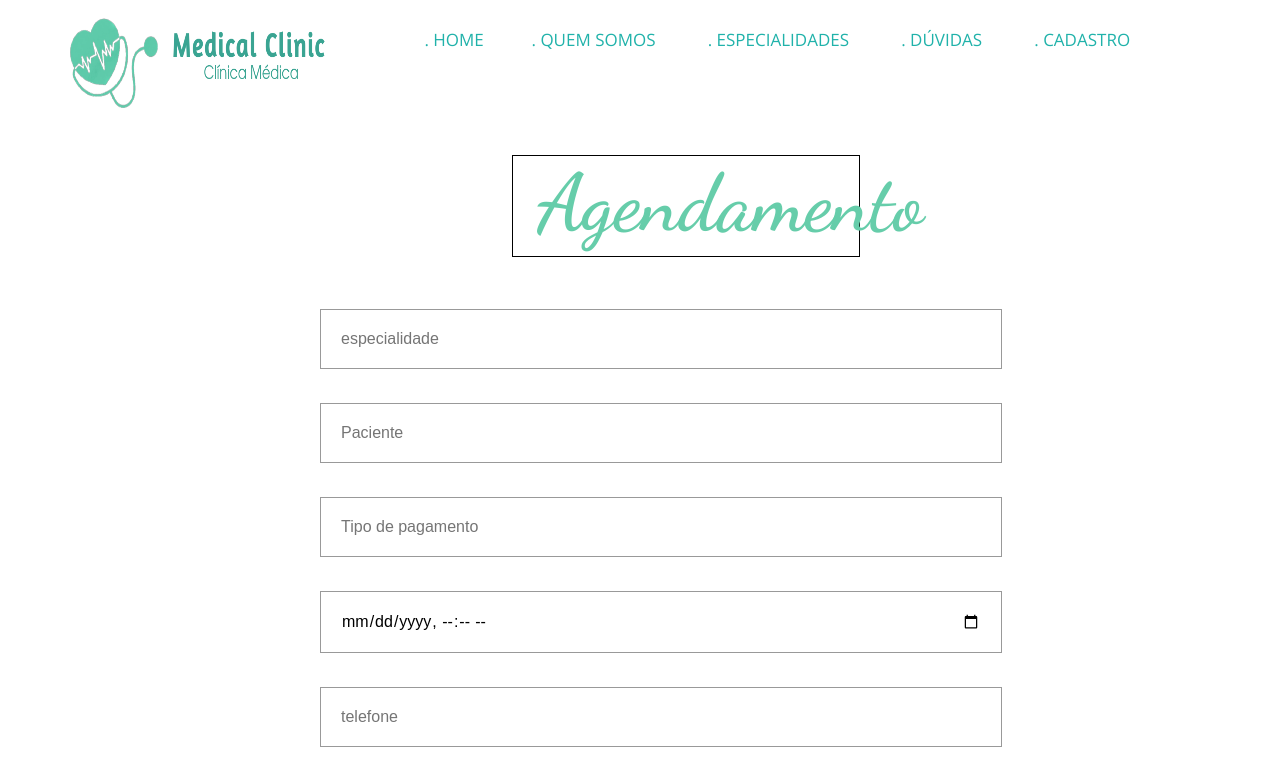
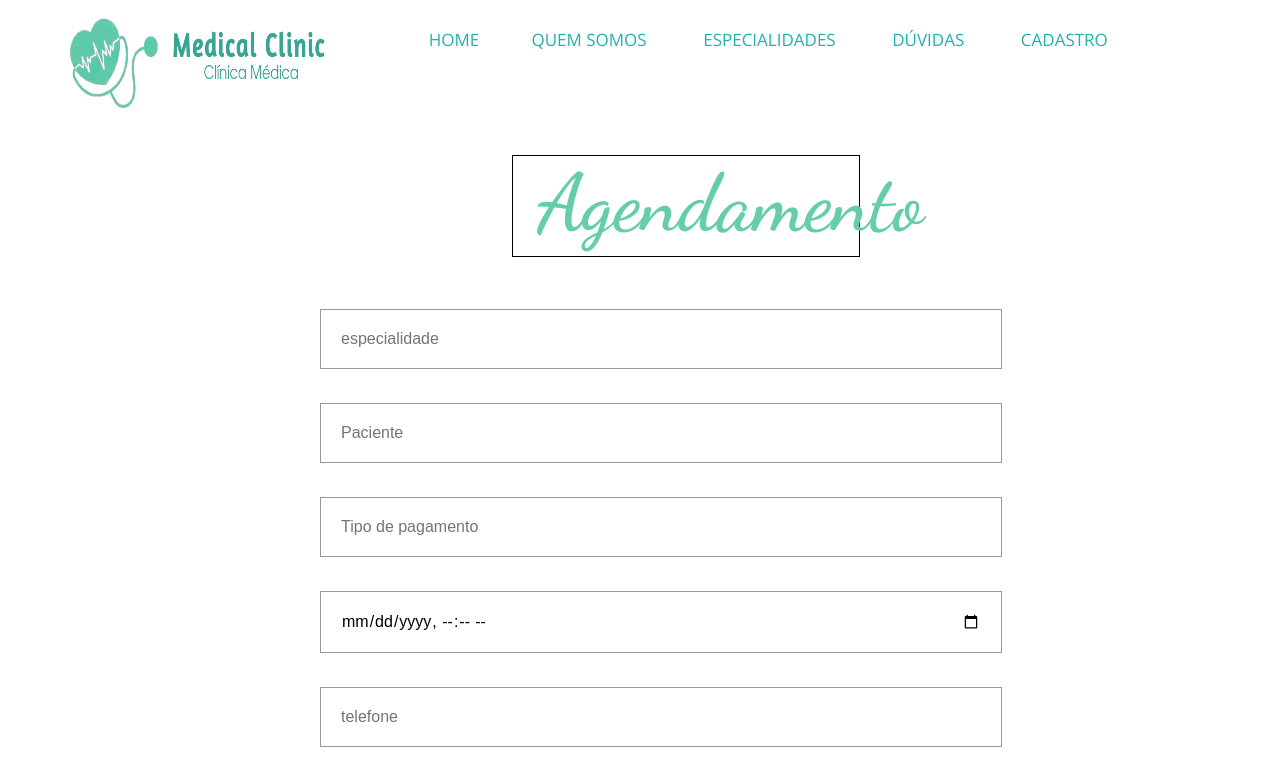
Before and after one commit to SantRlcs/Medical-Clinic, a plain HTML site: page HTML/agendamento.html in a window 1280 px wide. Shown: the top 778 px of the page. Drawn offline with nearby package versions, Linux system fonts and the light colour scheme.

Commit message:
atualizaçao4

```diff
--- a/HTML/agendamento.html
+++ b/HTML/agendamento.html
@@ -11,15 +11,15 @@
   <body>
 <nav class="dp-menu">
 <ul>
-<li><a href="../index.html">.&nbsp;HOME &nbsp;&nbsp; &nbsp; &nbsp; &nbsp;</a></li>
-<li><a href="quemsomos.html">.&nbsp;QUEM SOMOS &nbsp; &nbsp; &nbsp; &nbsp; &nbsp;</a></li>
-<li><a href="especialidades.html">.&nbsp;ESPECIALIDADES &nbsp; &nbsp; &nbsp; &nbsp; &nbsp; </a></li>
-<li><a href="duvidas.html">.&nbsp;DÚVIDAS &nbsp; &nbsp; &nbsp; &nbsp; &nbsp; </a></li>
-<li><a href="#">.&nbsp;CADASTRO &nbsp; &nbsp; &nbsp; &nbsp; &nbsp;</a>
+<li><a href="../index.html">&nbsp;HOME &nbsp;&nbsp; &nbsp; &nbsp; &nbsp;</a></li>
+<li><a href="quemsomos.html">&nbsp;QUEM SOMOS &nbsp; &nbsp; &nbsp; &nbsp; &nbsp;</a></li>
+<li><a href="especialidades.html">&nbsp;ESPECIALIDADES &nbsp; &nbsp; &nbsp; &nbsp; &nbsp; </a></li>
+<li><a href="duvidas.html">&nbsp;DÚVIDAS &nbsp; &nbsp; &nbsp; &nbsp; &nbsp; </a></li>
+<li><a href="#">&nbsp;CADASTRO &nbsp; &nbsp; &nbsp; &nbsp; &nbsp;</a>
 <ul>
 
-<li><a href="paciente.html">.PACIENTES</a></li>
-<li><a href="profissional.html">.FUNCIONÁRIOS</a></li>
+<li><a href="paciente.html">PACIENTES</a></li>
+<li><a href="profissional.html">FUNCIONÁRIOS</a></li>
 
 </ul>
 </li>
```
Also changed, not shown: HTML/duvidas.html (+7 -7 lines), HTML/especialidades.html (+7 -7 lines), HTML/estoque.html (+7 -7 lines), HTML/paciente.html (+7 -7 lines), HTML/profissional.html (+7 -7 lines), HTML/quemsomos.html (+5 -5 lines).
